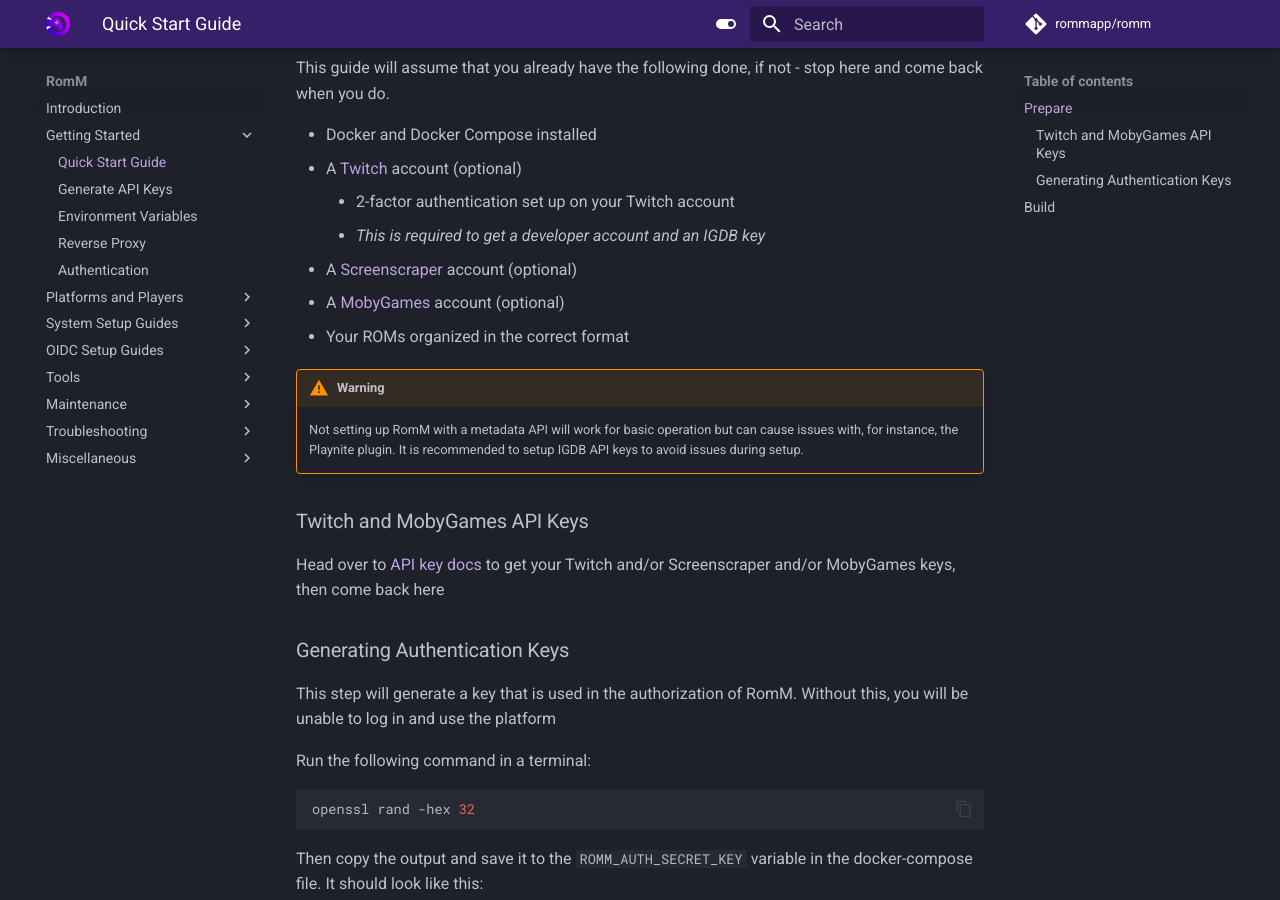
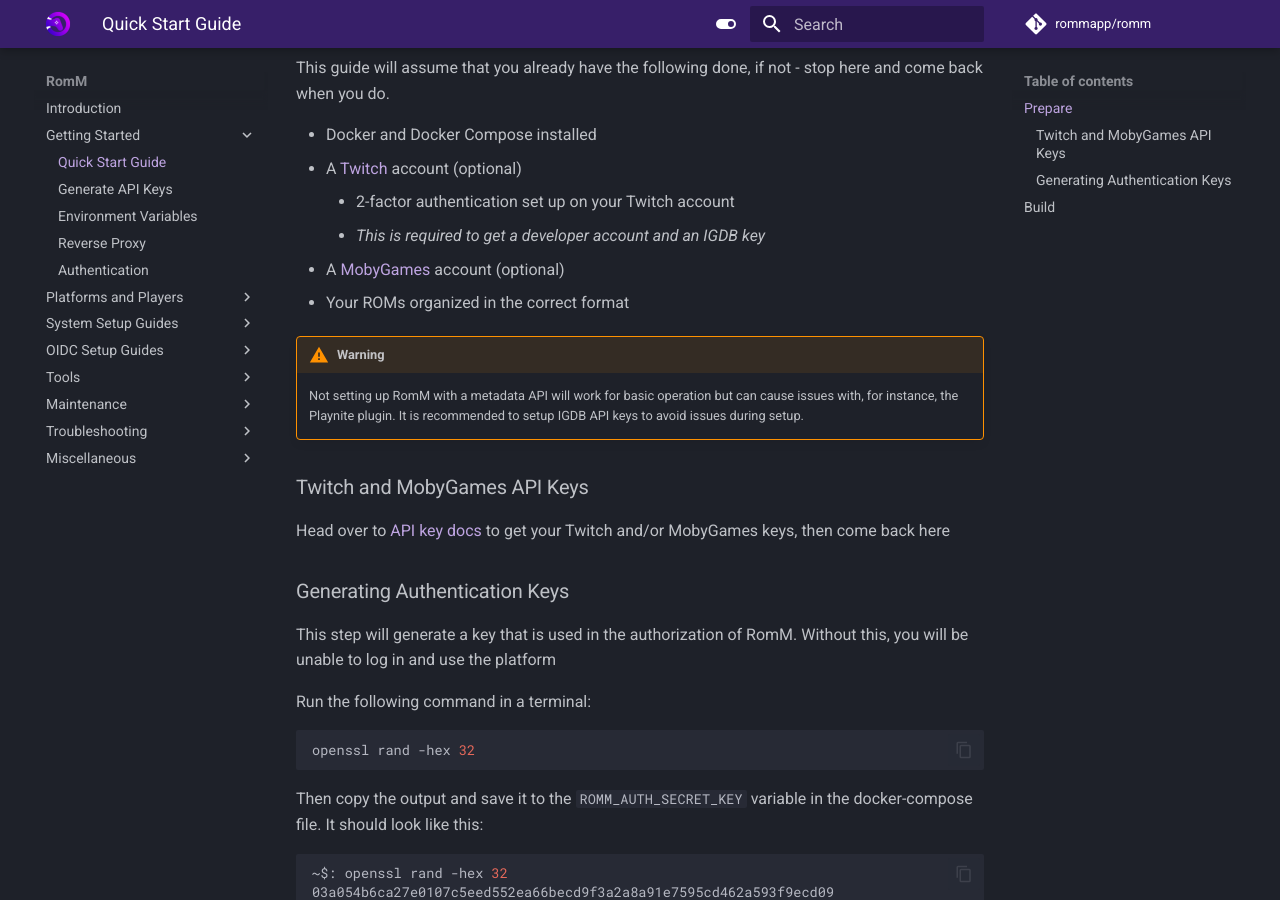
Before and after one commit to rommapp/wiki, an MkDocs documentation site: the page built from docs/Getting-Started/Quick-Start-Guide.md, in a window 1280 px wide and 900 px high, scrolled down 350 px. Built offline with MkDocs 1.6.1 and Material for MkDocs 9.7.7, drawn with Linux system fonts in a browser that asks for light colours; comment, search, counter and statistics services are not loaded; the version menu is left out.

Commit message:
docs: remove Screenscraper account mention from Quick Start Guide

```diff
--- a/docs/Getting-Started/Quick-Start-Guide.md
+++ b/docs/Getting-Started/Quick-Start-Guide.md
@@ -14,7 +14,6 @@
 - A [Twitch](https://dev.twitch.tv) account (optional)
     - 2-factor authentication set up on your Twitch account
     - _This is required to get a developer account and an IGDB key_
-- A [Screenscraper](https://www.screenscraper.fr/) account (optional)
 - A [MobyGames](https://www.mobygames.com/) account (optional)
 - Your ROMs organized in the correct format
 
@@ -24,7 +23,7 @@
 
 ### Twitch and MobyGames API Keys
 
-Head over to [API key docs](../Getting-Started/Generate-API-Keys.md) to get your Twitch and/or Screenscraper and/or MobyGames keys, then come back here
+Head over to [API key docs](../Getting-Started/Generate-API-Keys.md) to get your Twitch and/or MobyGames keys, then come back here
 
 ### Generating Authentication Keys
 
```
